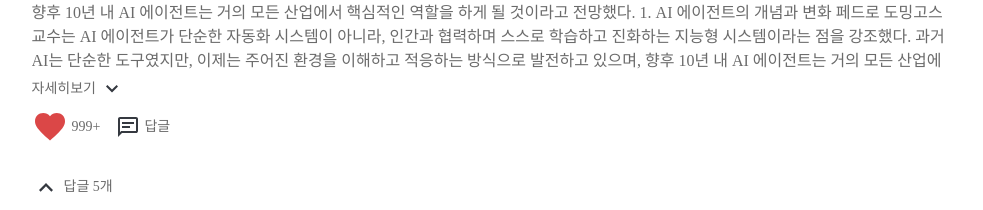
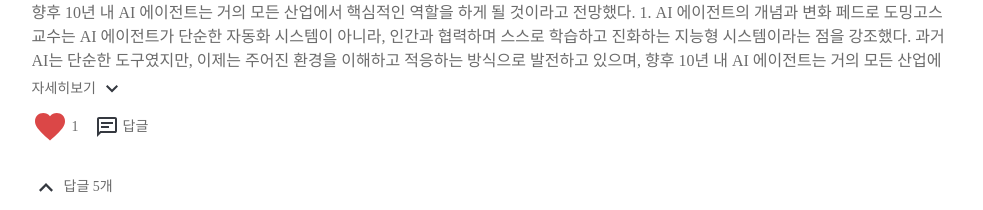
Before and after one commit to Zoo-Goorm/Zoo-Front, a Next.js app in the folder zoo-client/: page /sessions/1/insight-notes in a window 1280 px wide. Shown: the part 1020-1230 px from the top of the page, without its empty margins (5-988 px from the left). Built offline with nearby package versions, Linux system fonts and the light colour scheme; no server answers; a web font is replaced by a local one; what cookies-next would draw is missing.

Commit message:
feat: 좋아요 및 댓글 수 props 추가

```diff
--- a/zoo-client/src/components/common/comment/CommentCount.tsx
+++ b/zoo-client/src/components/common/comment/CommentCount.tsx
@@ -1,7 +1,7 @@
 import Image from 'next/image';
 
 interface ICommentCount {
-  count: string;
+  count: number;
 }
 
 export default function CommentCount({ count }: ICommentCount) {
--- a/zoo-client/src/components/common/toggle/LikeToggle.tsx
+++ b/zoo-client/src/components/common/toggle/LikeToggle.tsx
@@ -12,9 +12,10 @@ interface SpanClassMap {
 
 interface LikeToggleProps {
   size: keyof SizeMap;
+  count: number;
 }
 
-export default function LikeToggle({ size }: LikeToggleProps) {
+export default function LikeToggle({ size, count }: LikeToggleProps) {
   const sizeMap: SizeMap = {
     m: 36,
     l: 24,
@@ -33,7 +34,7 @@ export default function LikeToggle({ size }: LikeToggleProps) {
         height={sizeMap[size]}
         width={sizeMap[size]}
       />
-      <span className={spanClassMap[size]}>999+</span>
+      <span className={spanClassMap[size]}>{count}</span>
     </div>
   );
 }
--- a/zoo-client/src/components/insight/information/Profile.tsx
+++ b/zoo-client/src/components/insight/information/Profile.tsx
@@ -31,7 +31,7 @@ export default function Profile({ profile }: IProfile) {
           <SocialList social={social} />
         </div>
       </div>
-      <LikeToggle size="l" />
+      <LikeToggle size="l" count={1} />
     </div>
   );
 }
--- a/zoo-client/src/components/insight/note/NoteItem.tsx
+++ b/zoo-client/src/components/insight/note/NoteItem.tsx
@@ -51,7 +51,7 @@ export default function NoteItem({ children, note }: IChildren & INote) {
           )}
         </div>
         <div className="flex gap-16">
-          <LikeToggle size={'m'} />
+          <LikeToggle size="m" count={1} />
           <div
             onClick={() => setReplyOn(!replyOn)}
             className="flex items-center gap-1"
```
